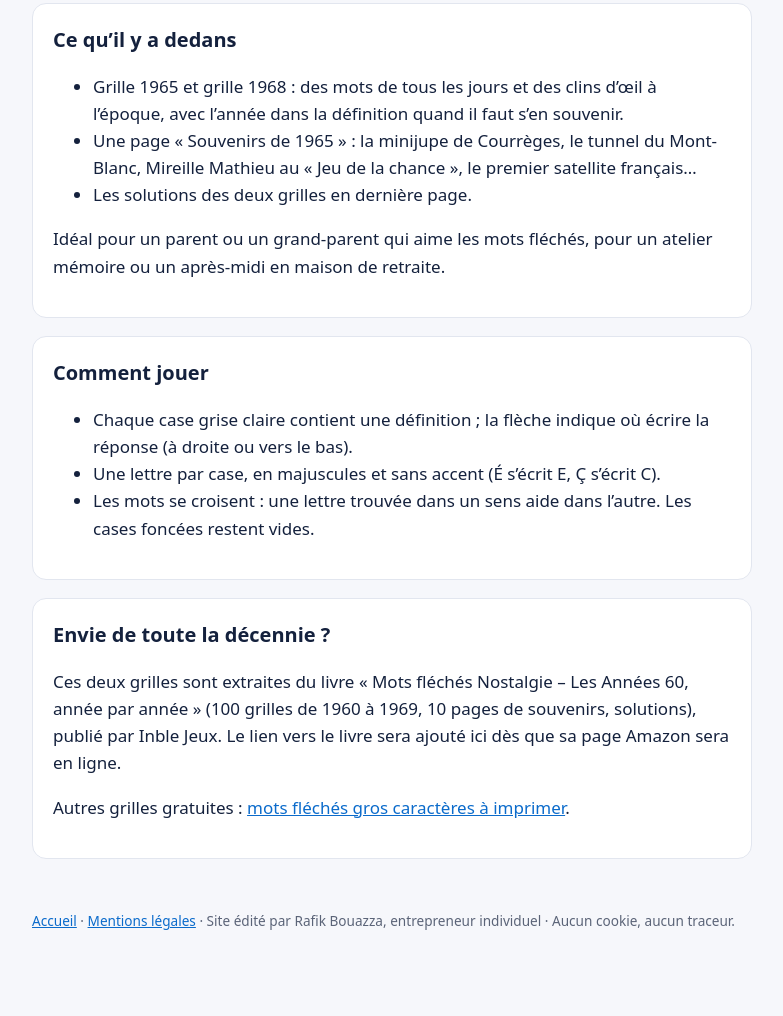
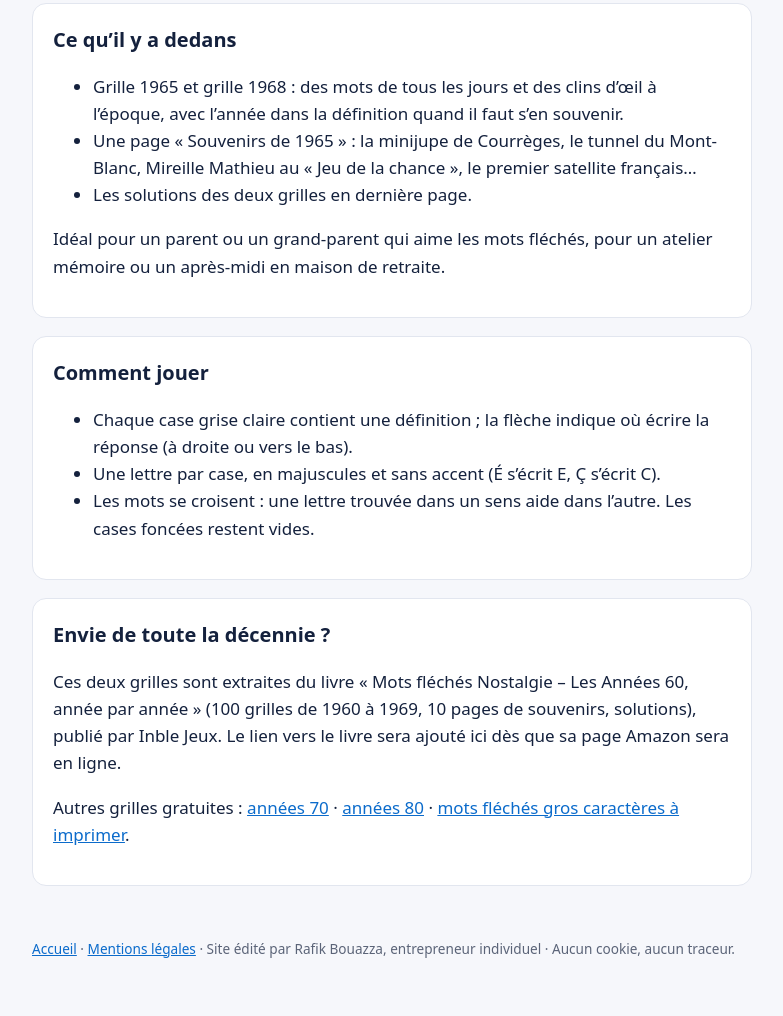
Before and after one commit to rfkbzz/inble-outils, a plain HTML site: page mots-fleches-annees-60-a-imprimer.html in a window 1280 px wide. Shown: the part 1178-2194 px from the top of the page, without its empty margins (248-1031 px from the left). Drawn offline with Linux system fonts and the light colour scheme.

Commit message:
Page mots fléchés années 80 + liens (mots-fleches-annees-60-a-imprimer.html)

```diff
--- a/mots-fleches-annees-60-a-imprimer.html
+++ b/mots-fleches-annees-60-a-imprimer.html
@@ -51,7 +51,7 @@ a{color:var(--acc)}footer{padding:20px 0 40px;color:var(--mut);font-size:.85rem}
 <section class="card">
 <h2>Envie de toute la décennie ?</h2>
 <p>Ces deux grilles sont extraites du livre « Mots fléchés Nostalgie – Les Années 60, année par année » (100 grilles de 1960 à 1969, 10 pages de souvenirs, solutions), publié par Inble Jeux. Le lien vers le livre sera ajouté ici dès que sa page Amazon sera en ligne.</p>
-<p>Autres grilles gratuites : <a href="jeux-gratuits.html">mots fléchés gros caractères à imprimer</a>.</p>
+<p>Autres grilles gratuites : <a href="mots-fleches-annees-70-a-imprimer.html">années 70</a> · <a href="mots-fleches-annees-80-a-imprimer.html">années 80</a> · <a href="jeux-gratuits.html">mots fléchés gros caractères à imprimer</a>.</p>
 </section>
 </main>
 <footer>
```
